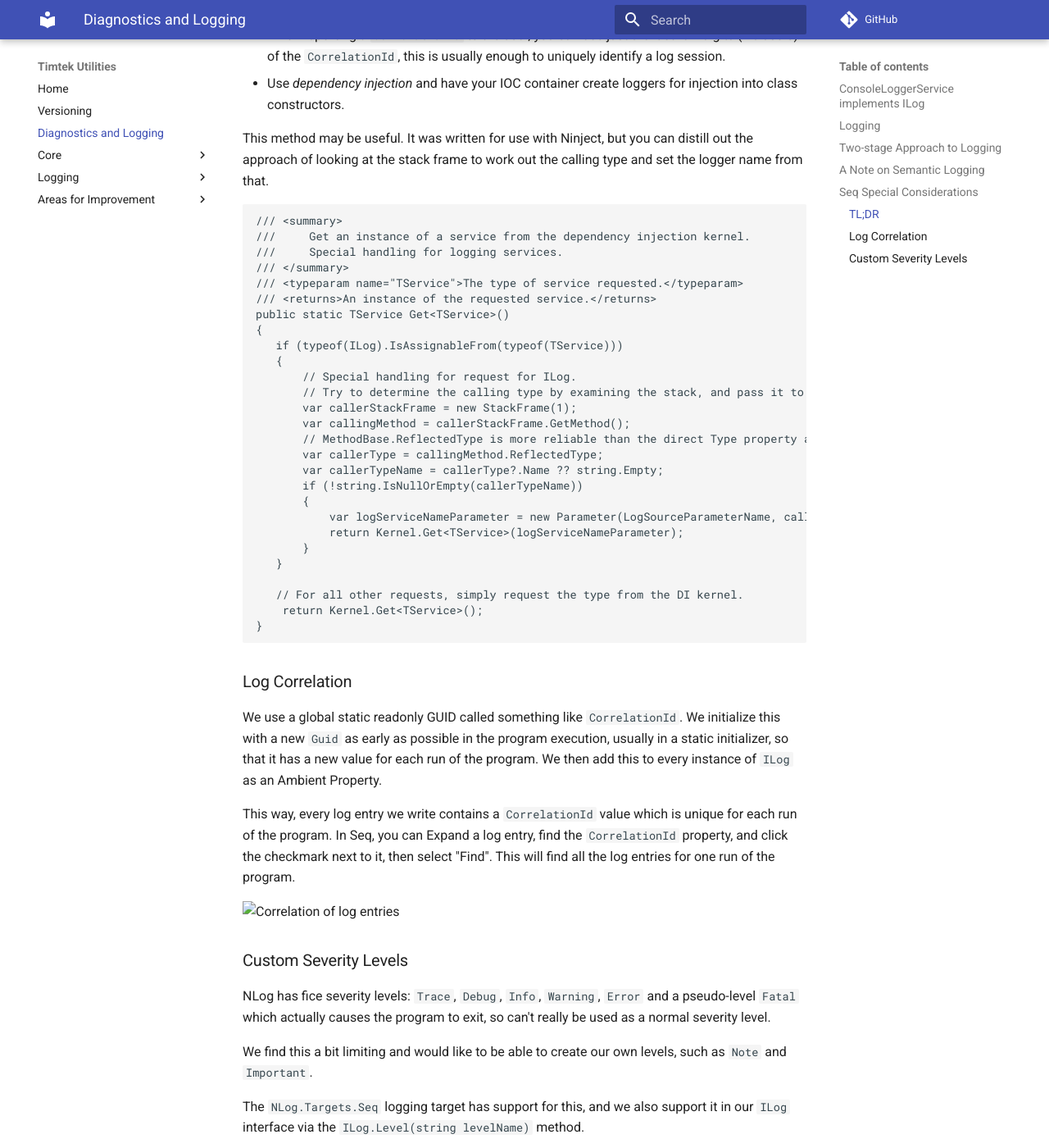
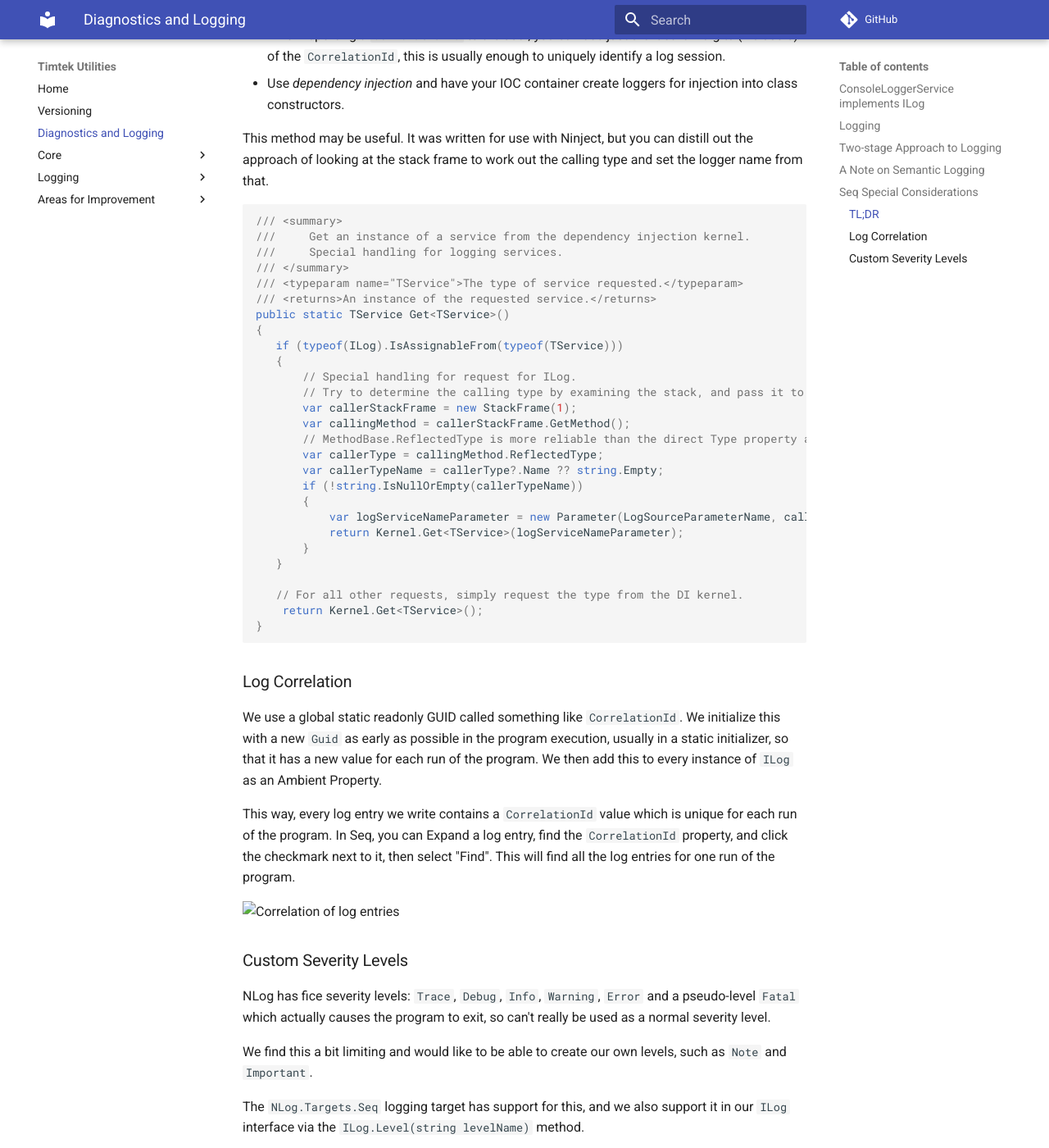
Before and after one commit to Tigra-Astronomy/TA.Utilities, an MkDocs documentation site: the page built from Documentation/Timtek Utilities/Diagnostics and Logging.md, in a window 1280 px wide and 1400 px high, scrolled down 4286 px. Shown: the whole window at 82% size. Built offline with MkDocs 1.6.1 and Material for MkDocs 9.7.7, drawn with Linux system fonts in a browser that asks for light colours; comment, search, counter and statistics services are not loaded; the version menu is left out; some of the changed text lies outside the part shown.

Commit message:
Add colourful syntax highlighting to GitHub pages

```diff
--- a/mkdocs.yml
+++ b/mkdocs.yml
@@ -19,6 +19,10 @@ markdown_extensions:
       permalink: true
   - tables
   - fenced_code
+  - pymdownx.highlight:
+      anchor_linenums: true
+      pygments_lang_class: true
+  - pymdownx.superfences
 
 extra:
   version:
```
Also changed, not shown: 1 other file.
